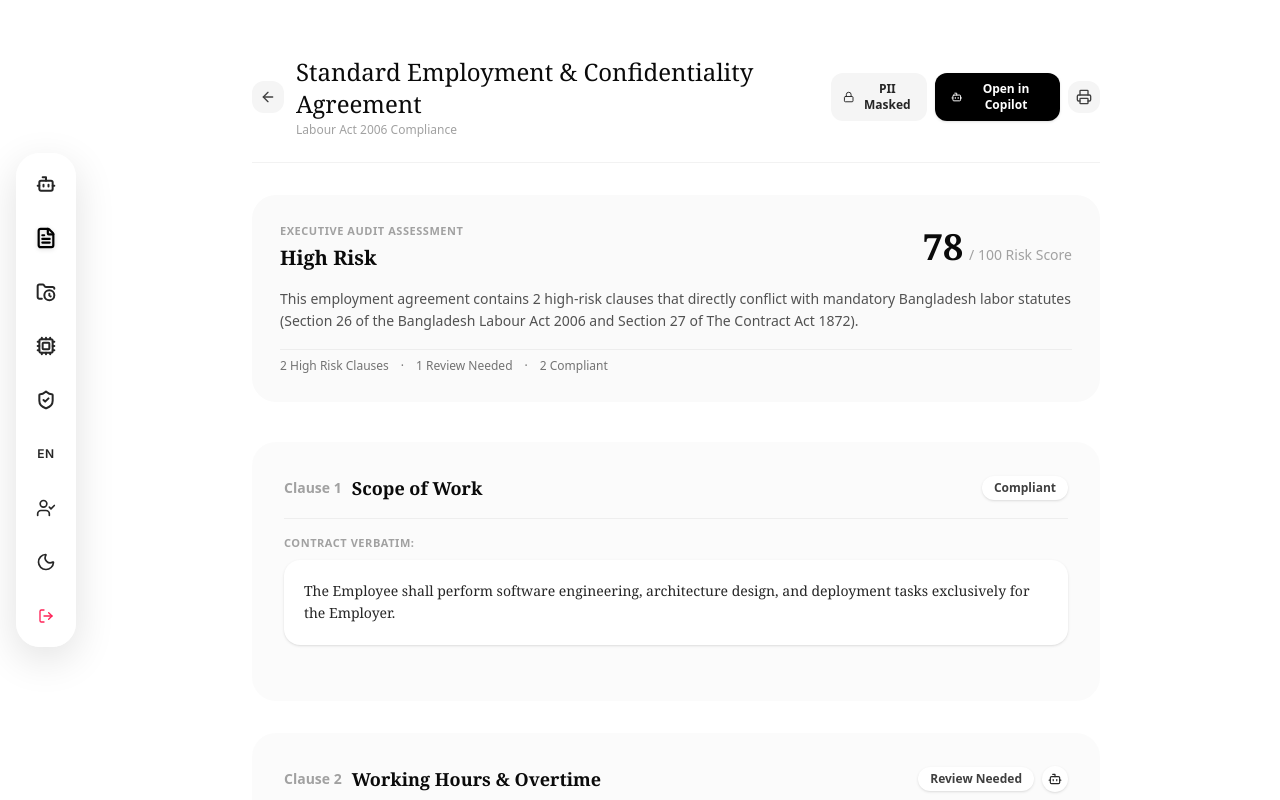
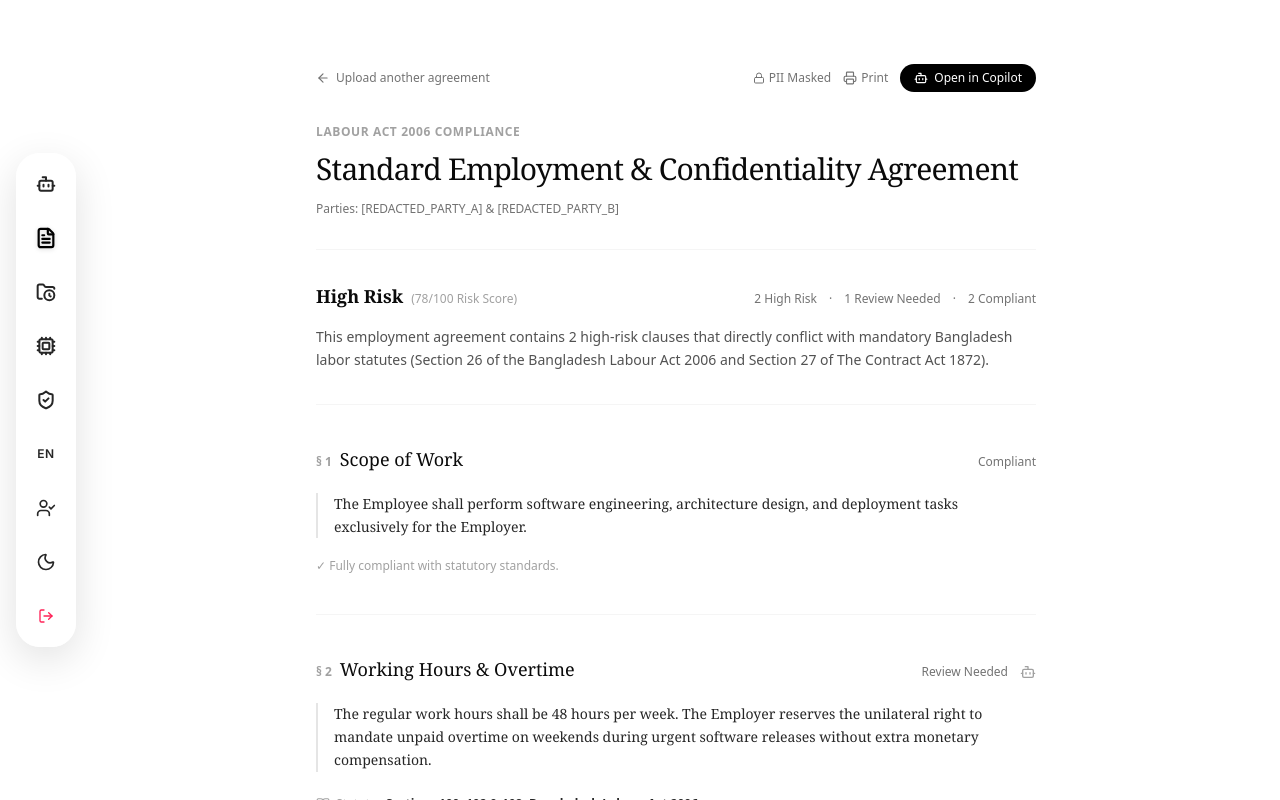
Before and after one commit to mahmudulhasantasin/Outliers, a Next.js app in the folder frontend/: page /contractmind in a window 1280 px wide. Both pictures are taken after a click on the button 448 px from the left and 730 px from the top of the page. Shown: the top 800 px of the page. Built offline with nearby package versions, Linux system fonts and the light colour scheme.

Commit message:
refactor(contractmind): seamless borderless legal memo layout, eliminate nested card bubbles

```diff
--- a/frontend/src/app/contractmind/page.tsx
+++ b/frontend/src/app/contractmind/page.tsx
@@ -211,104 +211,90 @@ export default function ContractMindPage() {
           </div>
         ) : (
           /* ==================================================================== */
-          /* STATE 2: ACTIVE CONTRACT ANALYSIS VIEW (NATURAL FULL-PAGE FLOW)      */
+          /* STATE 2: ACTIVE CONTRACT ANALYSIS VIEW (BORDERLESS NATURAL READING)  */
           /* ==================================================================== */
-          <div className="max-w-4xl mx-auto px-4 sm:px-6 pt-6">
+          <div className="max-w-3xl mx-auto px-4 sm:px-6 pt-8">
 
-            {/* Top Navigation & Action Header */}
-            <div className="flex flex-col sm:flex-row sm:items-center justify-between gap-4 pb-6 mb-8 border-b border-black/5">
+            {/* Back to Upload Bar */}
+            <div className="flex items-center justify-between mb-8">
+              <button
+                onClick={() => setIsLoaded(false)}
+                className="text-xs font-medium text-neutral-500 hover:text-black flex items-center gap-1.5 transition-colors"
+              >
+                <ArrowLeft className="w-3.5 h-3.5" />
+                <span>{language === "bn" ? "অন্য চুক্তিপত্র আপলোড করুন" : "Upload another agreement"}</span>
+              </button>
+
               <div className="flex items-center gap-3">
                 <button
-                  onClick={() => setIsLoaded(false)}
-                  className="p-2 rounded-xl bg-neutral-100 hover:bg-neutral-200 text-neutral-700 transition-colors"
-                  title="Upload another contract"
+                  onClick={() => setPiiMasked(!piiMasked)}
+                  className="text-xs font-medium text-neutral-500 hover:text-black flex items-center gap-1 transition-colors"
                 >
-                  <ArrowLeft className="w-4 h-4" />
-                </button>
-                <div>
-                  <h2 className="text-xl sm:text-2xl font-serif font-normal text-neutral-950">
-                    {language === "bn" ? currentContract.titleBn : currentContract.titleEn}
-                  </h2>
-                  <p className="text-xs text-neutral-400 font-sans mt-0.5">
-                    {language === "bn" ? currentContract.categoryBn : currentContract.categoryEn}
-                  </p>
-                </div>
-              </div>
-
-              {/* Action Buttons */}
-              <div className="flex items-center gap-2">
-                <button
-                  onClick={() => setPiiMasked(!piiMasked)}
-                  className={`px-3 py-2 rounded-xl text-xs font-semibold flex items-center gap-1.5 transition-colors ${
-                    piiMasked
-                      ? "bg-neutral-100 text-neutral-800"
-                      : "bg-neutral-50 text-neutral-400 hover:text-black"
-                  }`}
-                  title="Toggle client-side entity redaction"
-                >
-                  <Lock className="w-3.5 h-3.5" />
+                  <Lock className="w-3 h-3" />
                   <span>{piiMasked ? "PII Masked" : "Raw Text"}</span>
                 </button>
 
                 <button
-                  onClick={() => handleOpenInCopilot()}
-                  className="px-4 py-2 rounded-xl bg-black hover:bg-neutral-800 text-white text-xs font-semibold flex items-center gap-1.5 transition-colors shadow-sm"
+                  onClick={() => window.print()}
+                  className="text-xs font-medium text-neutral-500 hover:text-black flex items-center gap-1 transition-colors"
                 >
-                  <Bot className="w-3.5 h-3.5 text-white" />
-                  <span>{language === "bn" ? "কোপাইলটে উন্মুক্ত করুন" : "Open in Copilot"}</span>
+                  <Printer className="w-3.5 h-3.5" />
+                  <span>{language === "bn" ? "প্রিন্ট" : "Print"}</span>
                 </button>
 
                 <button
-                  onClick={() => window.print()}
-                  className="p-2 rounded-xl bg-neutral-100 hover:bg-neutral-200 text-neutral-700 transition-colors"
-                  title="Print / Save Audit"
+                  onClick={() => handleOpenInCopilot()}
+                  className="px-3.5 py-1.5 rounded-full bg-black text-white text-xs font-medium hover:bg-neutral-800 transition-colors flex items-center gap-1.5"
                 >
-                  <Printer className="w-4 h-4" />
+                  <Bot className="w-3.5 h-3.5" />
+                  <span>{language === "bn" ? "কোপাইলটে উন্মুক্ত করুন" : "Open in Copilot"}</span>
                 </button>
               </div>
             </div>
 
-            {/* Executive Risk Health Summary Card */}
-            <div className="p-7 rounded-3xl bg-neutral-50 space-y-4 mb-10">
-              <div className="flex flex-col sm:flex-row sm:items-center justify-between gap-4">
-                <div>
-                  <span className="text-[11px] font-semibold uppercase tracking-wider text-neutral-400 block mb-1">
-                    {language === "bn" ? "সার্বিক অডিট মূল্যায়ন" : "Executive Audit Assessment"}
-                  </span>
-                  <h3 className="text-xl font-bold font-serif text-neutral-950">
+            {/* Contract Title & Meta (Clean Editorial Header) */}
+            <div className="pb-8 border-b border-neutral-100">
+              <div className="text-xs text-neutral-400 uppercase tracking-wider font-semibold mb-2">
+                {language === "bn" ? currentContract.categoryBn : currentContract.categoryEn}
+              </div>
+              <h2 className="text-2xl sm:text-3xl font-serif font-normal text-neutral-950 tracking-tight leading-snug mb-3">
+                {language === "bn" ? currentContract.titleBn : currentContract.titleEn}
+              </h2>
+              <p className="text-xs text-neutral-500">
+                {language === "bn"
+                  ? `পক্ষসমূহ: ${piiMasked ? "[REDACTED_PARTY_A] ও [REDACTED_PARTY_B]" : `${currentContract.parties.firstPartyBn} ও ${currentContract.parties.secondPartyBn}`}`
+                  : `Parties: ${piiMasked ? "[REDACTED_PARTY_A] & [REDACTED_PARTY_B]" : `${currentContract.parties.firstPartyEn} & ${currentContract.parties.secondPartyEn}`}`}
+              </p>
+            </div>
+
+            {/* Executive Legal Audit Summary (Borderless Minimal Section) */}
+            <div className="py-8 border-b border-neutral-100 space-y-4">
+              <div className="flex flex-col sm:flex-row sm:items-baseline justify-between gap-2">
+                <div className="flex items-baseline gap-2">
+                  <h3 className="text-lg font-serif font-semibold text-neutral-950">
                     {language === "bn" ? currentAudit.riskGradeBn : currentAudit.riskGradeEn}
                   </h3>
+                  <span className="text-xs text-neutral-400 font-sans">
+                    ({currentAudit.riskScore}/100 Risk Score)
+                  </span>
                 </div>
 
-                <div className="flex items-baseline gap-1.5">
-                  <span className="text-4xl font-bold font-serif text-neutral-950">
-                    {currentAudit.riskScore}
-                  </span>
-                  <span className="text-sm text-neutral-400 font-medium">/ 100 Risk Score</span>
+                <div className="flex items-center gap-3 text-xs text-neutral-500 font-medium">
+                  <span>{currentAudit.stats.highRiskCount} {language === "bn" ? "উচ্চ ঝুঁকি" : "High Risk"}</span>
+                  <span>·</span>
+                  <span>{currentAudit.stats.mediumRiskCount} {language === "bn" ? "পর্যালোচনা প্রয়োজন" : "Review Needed"}</span>
+                  <span>·</span>
+                  <span>{currentAudit.stats.compliantCount} {language === "bn" ? "আইনসম্মত" : "Compliant"}</span>
                 </div>
               </div>
 
               <p className="text-sm text-neutral-600 leading-relaxed font-sans">
                 {language === "bn" ? currentAudit.summaryBn : currentAudit.summaryEn}
               </p>
-
-              <div className="flex flex-wrap items-center gap-3 pt-2 text-xs text-neutral-500 font-medium border-t border-black/5">
-                <span>
-                  {currentAudit.stats.highRiskCount} {language === "bn" ? "উচ্চ ঝুঁকিপূর্ণ ধারা" : "High Risk Clauses"}
-                </span>
-                <span>·</span>
-                <span>
-                  {currentAudit.stats.mediumRiskCount} {language === "bn" ? "পর্যালোচনা প্রয়োজন" : "Review Needed"}
-                </span>
-                <span>·</span>
-                <span>
-                  {currentAudit.stats.compliantCount} {language === "bn" ? "আইনসম্মত ধারা" : "Compliant"}
-                </span>
-              </div>
             </div>
 
-            {/* Clauses Natural Document Flow (No restricted boxes or internal scrollbars!) */}
-            <div className="space-y-8">
+            {/* Clauses List (Pure Natural Document Flow - Zero Nested Boxes) */}
+            <div className="divide-y divide-neutral-100">
               {currentAudit.clauses.map((clause) => {
                 const statProvision = clause.statutoryReferenceId
                   ? STATUTORY_PROVISIONS[clause.statutoryReferenceId]
@@ -320,21 +306,21 @@ export default function ContractMindPage() {
                   <div
                     key={clause.id}
                     id={`clause-${clause.id}`}
-                    className="p-8 rounded-3xl bg-neutral-50/70 transition-all hover:bg-neutral-50"
+                    className="py-10 space-y-5"
                   >
-                    {/* Clause Header */}
-                    <div className="flex flex-col sm:flex-row sm:items-center justify-between gap-2 pb-4 mb-4 border-b border-black/5">
-                      <div className="flex items-center gap-2.5">
-                        <span className="text-sm font-semibold text-neutral-400">
-                          Clause {clause.clauseNumber}
+                    {/* Clause Header: Title & Status */}
+                    <div className="flex items-baseline justify-between gap-4">
+                      <div className="flex items-baseline gap-2">
+                        <span className="text-xs font-semibold text-neutral-400">
+                          § {clause.clauseNumber}
                         </span>
-                        <h4 className="text-lg font-bold font-serif text-neutral-950">
+                        <h4 className="text-base sm:text-lg font-serif font-medium text-neutral-950">
                           {language === "bn" ? clause.titleBn : clause.titleEn}
                         </h4>
                       </div>
 
-                      <div className="flex items-center gap-2">
-                        <span className="text-xs font-semibold text-neutral-700 bg-white px-3 py-1 rounded-full shadow-sm">
+                      <div className="flex items-center gap-3">
+                        <span className="text-xs font-medium text-neutral-500">
                           {clause.riskLevel === "HIGH"
                             ? language === "bn"
                               ? "উচ্চ ঝুঁকি"
@@ -351,36 +337,33 @@ export default function ContractMindPage() {
                         {hasIssue && (
                           <button
                             onClick={() => handleOpenInCopilot(clause)}
-                            className="p-1.5 rounded-full bg-white hover:bg-neutral-200 text-neutral-800 transition-colors shadow-sm"
+                            className="text-neutral-400 hover:text-black transition-colors"
                             title="Discuss in Legal Copilot"
                           >
-                            <Bot className="w-3.5 h-3.5" />
+                            <Bot className="w-4 h-4" />
                           </button>
                         )}
                       </div>
                     </div>
 
-                    {/* Verbatim Contract Text */}
-                    <div className="mb-6">
-                      <span className="text-[11px] font-semibold text-neutral-400 uppercase tracking-wider block mb-2">
-                        {language === "bn" ? "চুক্তির মূল টেক্সট (Verbatim):" : "Contract Verbatim:"}
-                      </span>
-                      <p className="font-serif text-sm leading-relaxed text-neutral-800 bg-white p-5 rounded-2xl shadow-sm whitespace-pre-wrap">
+                    {/* Original Contract Verbatim (Styled as a clean legal quote) */}
+                    <div className="pl-4 border-l-2 border-neutral-200">
+                      <p className="font-serif text-sm leading-relaxed text-neutral-800 whitespace-pre-wrap">
                         {piiMasked
                           ? maskPii(clause.originalText, true).redactedText
                           : clause.originalText}
                       </p>
                     </div>
 
-                    {/* Statutory Finding & Analysis (if flagged) */}
-                    {hasIssue && (
-                      <div className="space-y-4">
-                        {/* Statutory Reference Tag */}
+                    {/* Legal Finding & Redline (Only for clauses with issues) */}
+                    {hasIssue ? (
+                      <div className="space-y-4 pt-1">
+                        {/* Statute Citation */}
                         {clause.statuteCitationEn && (
-                          <div className="text-xs text-neutral-800 flex items-center gap-1.5">
-                            <BookOpen className="w-3.5 h-3.5 text-neutral-500" />
-                            <span className="text-neutral-400 font-medium">Statute:</span>
-                            <span className="font-semibold text-neutral-950">
+                          <div className="text-xs text-neutral-500 flex items-center gap-1.5">
+                            <BookOpen className="w-3.5 h-3.5 text-neutral-400" />
+                            <span className="font-medium text-neutral-400">Statute:</span>
+                            <span className="text-neutral-800 font-semibold">
                               {language === "bn" ? clause.statuteCitationBn : clause.statuteCitationEn}
                             </span>
                             {statProvision && (
@@ -388,7 +371,7 @@ export default function ContractMindPage() {
                                 href={statProvision.bdlawsUrl}
                                 target="_blank"
                                 rel="noopener noreferrer"
-                                className="text-neutral-400 hover:text-black ml-1"
+                                className="text-neutral-400 hover:text-black ml-1 inline-flex items-center"
                                 title="View on official bdlaws portal"
                               >
                                 <ExternalLink className="w-3 h-3" />
@@ -397,39 +380,39 @@ export default function ContractMindPage() {
                           </div>
                         )}
 
-                        {/* Legal Finding Explanation */}
-                        <div className="text-xs sm:text-[13px] text-neutral-600 leading-relaxed font-sans">
-                          <p>{language === "bn" ? clause.detailedAnalysisBn : clause.detailedAnalysisEn}</p>
-                        </div>
+                        {/* Analysis Body */}
+                        <p className="text-xs sm:text-[13px] text-neutral-600 leading-relaxed font-sans">
+                          {language === "bn" ? clause.detailedAnalysisBn : clause.detailedAnalysisEn}
+                        </p>
 
-                        {/* Proposed Safe Redline Rewrite Box */}
+                        {/* Proposed Safe Redline */}
                         {(clause.redlineSuggestionEn || clause.redlineSuggestionBn) && (
-                          <div className="mt-4 p-5 rounded-2xl bg-white space-y-2.5 shadow-sm border-l-2 border-neutral-400">
+                          <div className="p-4 rounded-xl bg-neutral-50 space-y-2">
                             <div className="flex items-center justify-between">
-                              <span className="text-[11px] font-bold uppercase tracking-wider text-neutral-600 flex items-center gap-1.5">
-                                <Sparkles className="w-3.5 h-3.5 text-neutral-800" />
+                              <span className="text-[11px] font-semibold uppercase tracking-wider text-neutral-500 flex items-center gap-1">
+                                <Sparkles className="w-3 h-3 text-neutral-600" />
                                 {language === "bn" ? "প্রস্তাবিত নিরাপদ ক্লজ (Redline):" : "Proposed Safe Redline:"}
                               </span>
 
                               <button
                                 onClick={() => handleCopyRedline(clause)}
-                                className="text-xs font-semibold text-neutral-700 hover:text-black flex items-center gap-1 px-2.5 py-1 rounded-lg hover:bg-neutral-100 transition-colors"
+                                className="text-xs font-medium text-neutral-500 hover:text-black flex items-center gap-1 transition-colors"
                               >
                                 {copiedClauseId === clause.id ? (
                                   <>
                                     <Check className="w-3 h-3 text-black" />
-                                    <span>{language === "bn" ? "কপি হয়েছে!" : "Copied!"}</span>
+                                    <span>{language === "bn" ? "কপি হয়েছে" : "Copied"}</span>
                                   </>
                                 ) : (
                                   <>
                                     <Copy className="w-3 h-3" />
-                                    <span>{language === "bn" ? "কপি করুন" : "Copy Redline"}</span>
+                                    <span>{language === "bn" ? "কপি করুন" : "Copy"}</span>
                                   </>
                                 )}
                               </button>
                             </div>
 
-                            <p className="text-xs sm:text-[13px] leading-relaxed text-neutral-900 font-sans">
+                            <p className="text-xs sm:text-[13px] leading-relaxed text-neutral-800 font-sans">
                               {language === "bn"
                                 ? clause.redlineSuggestionBn || clause.redlineSuggestionEn
                                 : clause.redlineSuggestionEn}
@@ -437,6 +420,12 @@ export default function ContractMindPage() {
                           </div>
                         )}
                       </div>
+                    ) : (
+                      <p className="text-xs text-neutral-400 font-sans">
+                        {language === "bn"
+                          ? "✓ প্রাসঙ্গিক আইনের মানদণ্ডের সাথে সঙ্গতিপূর্ণ।"
+                          : "✓ Fully compliant with statutory standards."}
+                      </p>
                     )}
 
                   </div>
```
